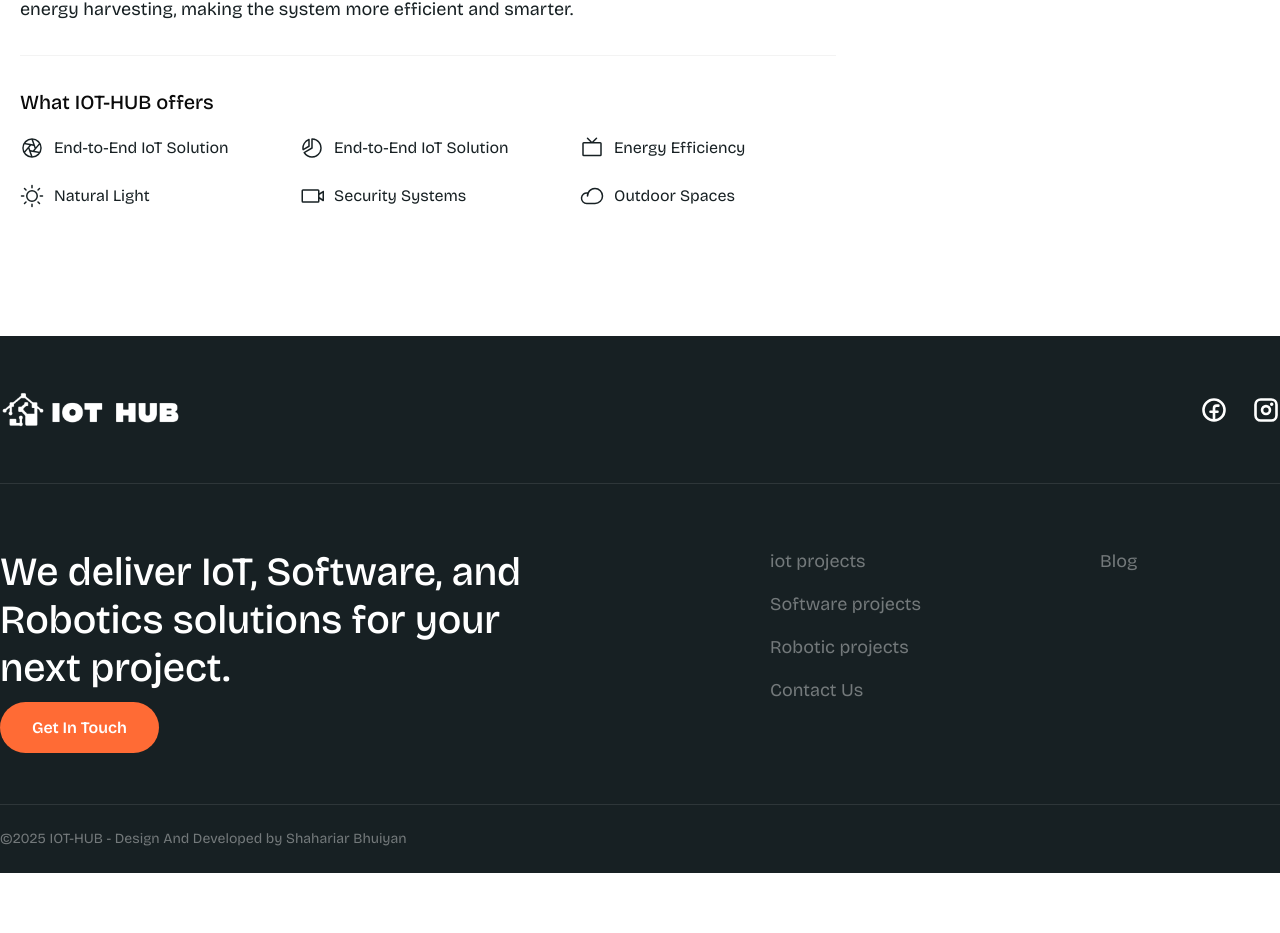
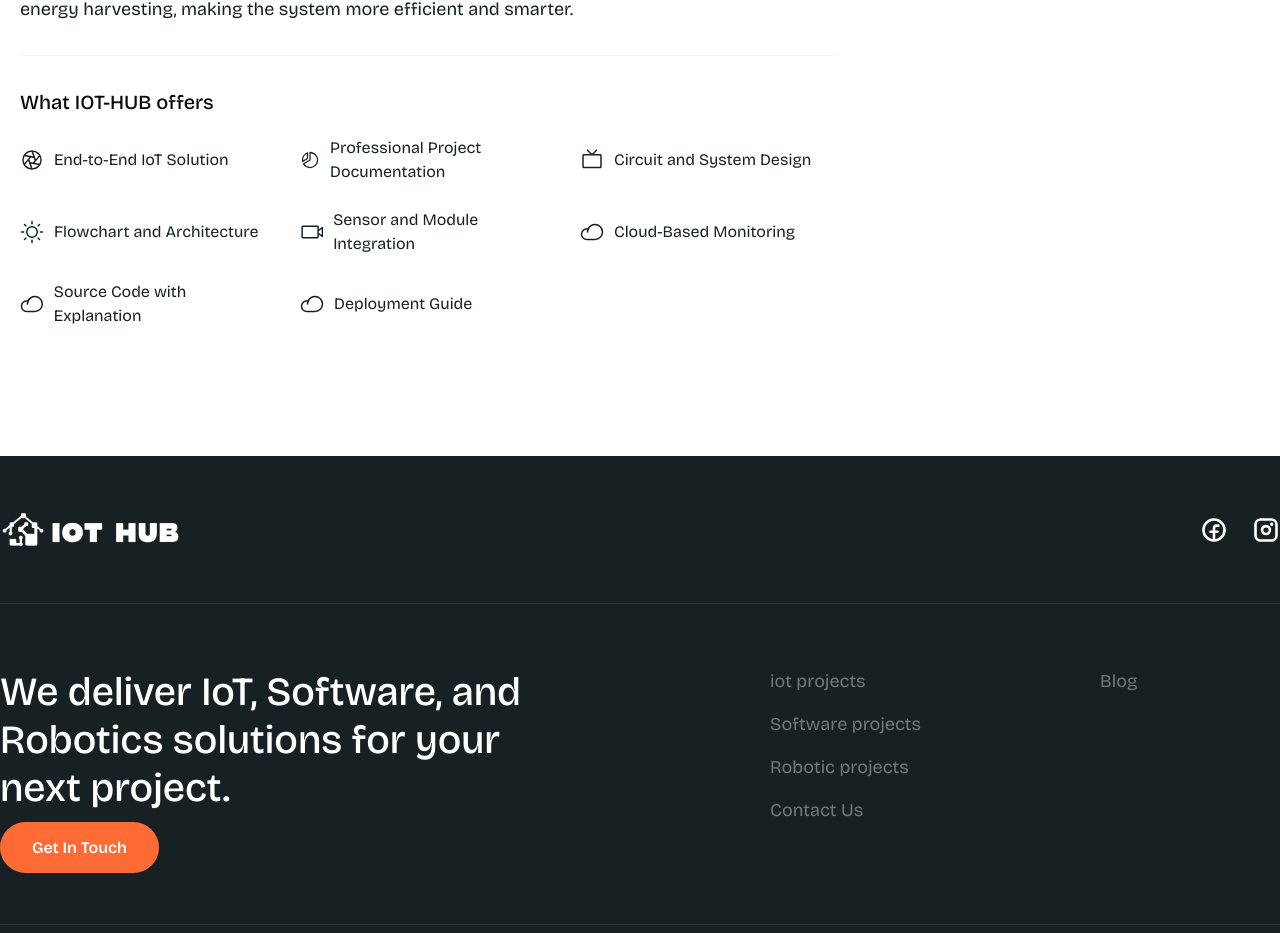
Before and after one commit to shahariarraghib/iot-hub, a Next.js app in the folder website/: page /projects/1 in a window 1280 px wide. Shown: the part 1470-2403 px from the top of the page. Before the commit the page ends 2343 px from the top, so only its background shows below. Built offline with nearby package versions, Linux system fonts and the light colour scheme; some icons are missing.

Commit message:
add details

```diff
--- a/website/src/app/(site)/projects/[slug]/page.tsx
+++ b/website/src/app/(site)/projects/[slug]/page.tsx
@@ -112,7 +112,7 @@ export default function Details() {
                     className="text-dark dark:text-white"
                   />
                   <p className="text-base dark:text-white text-dark">
-                    End-to-End IoT Solution
+                    Professional Project Documentation
                   </p>
                 </div>
                 <div className="flex items-center gap-2.5">
@@ -123,7 +123,7 @@ export default function Details() {
                     className="text-dark dark:text-white"
                   />
                   <p className="text-base dark:text-white text-dark">
-                    Energy Efficiency
+                    Circuit and System Design
                   </p>
                 </div>
                 <div className="flex items-center gap-2.5">
@@ -134,7 +134,7 @@ export default function Details() {
                     className="text-dark dark:text-white"
                   />
                   <p className="text-base dark:text-white text-dark">
-                    Natural Light
+                    Flowchart and Architecture
                   </p>
                 </div>
                 <div className="flex items-center gap-2.5">
@@ -145,7 +145,7 @@ export default function Details() {
                     className="text-dark dark:text-white"
                   />
                   <p className="text-base dark:text-white text-dark">
-                    Security Systems
+                    Sensor and Module Integration
                   </p>
                 </div>
                 <div className="flex items-center gap-2.5">
@@ -156,7 +156,29 @@ export default function Details() {
                     className="text-dark dark:text-white"
                   />
                   <p className="text-base dark:text-white text-dark">
-                    Outdoor Spaces
+                    Cloud-Based Monitoring
+                  </p>
+                </div>
+                <div className="flex items-center gap-2.5">
+                  <Icon
+                    icon="ph:cloud"
+                    width={24}
+                    height={24}
+                    className="text-dark dark:text-white"
+                  />
+                  <p className="text-base dark:text-white text-dark">
+                    Source Code with Explanation
+                  </p>
+                </div>
+                <div className="flex items-center gap-2.5">
+                  <Icon
+                    icon="ph:cloud"
+                    width={24}
+                    height={24}
+                    className="text-dark dark:text-white"
+                  />
+                  <p className="text-base dark:text-white text-dark">
+                    Deployment Guide
                   </p>
                 </div>
               </div>
```
